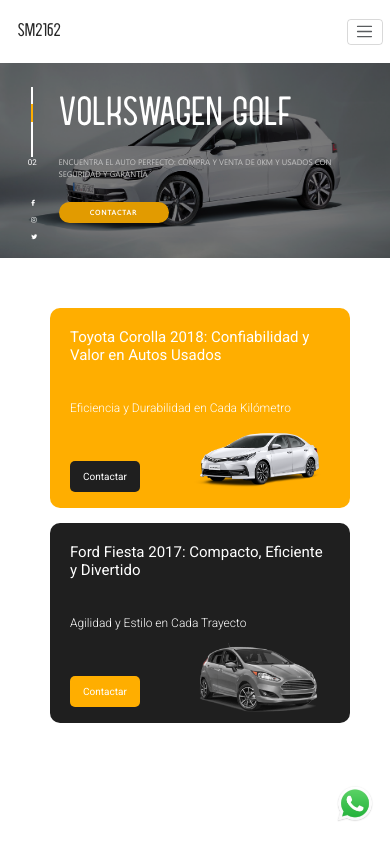
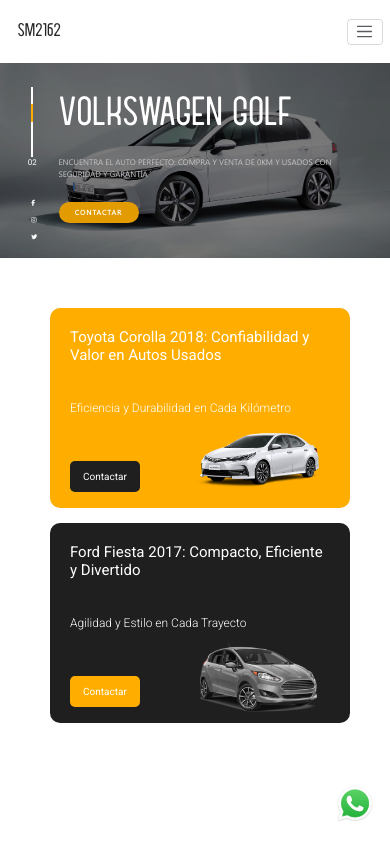
Before and after one commit to loubillone/concesionarioSM2162Front, a React (Vite) app: page / in a window 390 px wide. Built offline with nearby package versions, Linux system fonts and the light colour scheme.

Commit message:
modifico tamaño boton carousel

```diff
--- a/src/css/carouselHome.css
+++ b/src/css/carouselHome.css
@@ -230,7 +230,7 @@
 
   .boton-item-carousel {
     font-size: 0.7rem;
-    width: 11rem;
+    width: 8rem;
     padding-top: 0.5rem;
     padding-bottom: 0.5rem;
   }
```
